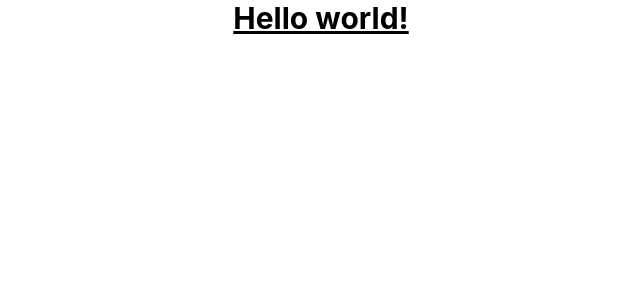
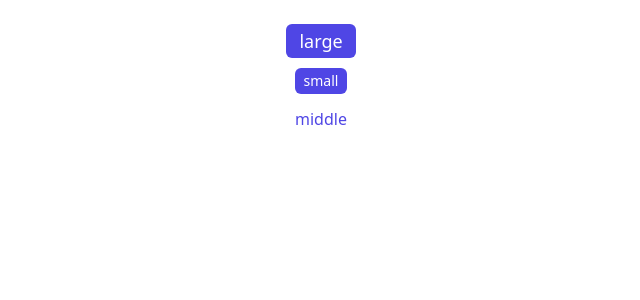
Before and after one commit to WS-HHH/react-demo, a React (Create React App) app: page / in a window 1280 px wide. Shown: the top 300 px of the page, without its empty margins (319-959 px from the left). Built offline with nearby package versions, Linux system fonts and the light colour scheme.

Commit message:
feat(all): feat button ui

```diff
--- a/package.json
+++ b/package.json
@@ -6,6 +6,7 @@
     "@testing-library/jest-dom": "^5.16.4",
     "@testing-library/react": "^13.1.1",
     "@testing-library/user-event": "^13.5.0",
+    "classnames": "^2.3.1",
     "react": "^18.0.0",
     "react-dom": "^18.0.0",
     "react-scripts": "5.0.1",
--- a/src/App.js
+++ b/src/App.js
@@ -1,11 +1,12 @@
 import './App.css';
-
+import TodoList from './pages/TodoList';
 function App() {
   return (
     <div className="App">
-      <h1 className="text-3xl font-bold underline">
+      {/* <h1 className="text-3xl font-bold underline">
         Hello world!
-      </h1>
+      </h1> */}
+      <TodoList />
     </div>
   );
 }
--- /dev/null
+++ b/src/components/Base/Button/index.jsx
@@ -0,0 +1,32 @@
+import classNames from 'classnames'
+
+
+const btnBase = `border border-transparent rounded-md`
+
+const btnType = {
+  primary: 'bg-indigo-600 text-white border-indigo-700',
+  default: 'bg-white text-indigo-600 border-indigo-700',
+}
+
+const btnSize = {
+  large: 'text-lg px-3 py-0.5',
+  middle: 'text-base px-2 py-0.5',
+  small: 'text-sm px-2 py-0.5'
+}
+
+export default function Button(props) {
+  const {
+    children,
+    className,
+    size = 'middle',
+    type = 'default',
+  } = props
+  const btnClass = classNames(btnBase, className, {
+    [btnType[`${type}`]]: true,
+    [btnSize[`${size}`]]: true,
+  });
+
+  return (
+    <button className={btnClass}>{children}</button>
+  )
+}
--- a/src/index.css
+++ b/src/index.css
@@ -1,7 +1,7 @@
 @tailwind base;
 @tailwind components;
 @tailwind utilities;
-body {
+/* body {
   margin: 0;
   font-family: -apple-system, BlinkMacSystemFont, 'Segoe UI', 'Roboto', 'Oxygen',
     'Ubuntu', 'Cantarell', 'Fira Sans', 'Droid Sans', 'Helvetica Neue',
@@ -13,4 +13,4 @@ body {
 code {
   font-family: source-code-pro, Menlo, Monaco, Consolas, 'Courier New',
     monospace;
-}
+} */
--- /dev/null
+++ b/src/pages/TodoList/components/AddTodo/index.jsx
@@ -0,0 +1,16 @@
+import Button from '../../../../components/Base/Button/index.jsx'
+
+export default function AddTodo() {
+  return (
+    <>
+      <input type="text" />
+      <div>
+        <Button type="primary" size="large">large</Button>
+      </div>
+      <div style={{ marginTop: '10px', marginBottom: '10px'}}>
+        <Button type="primary" size="small">small</Button>
+      </div>
+      <Button>middle</Button>
+    </>
+  )
+}
--- /dev/null
+++ b/src/pages/TodoList/index.jsx
@@ -0,0 +1,8 @@
+import AddTodo from './components/AddTodo'
+export default function TodoList() {
+  return (
+    <>
+      <AddTodo />
+    </>
+  )
+}
```
